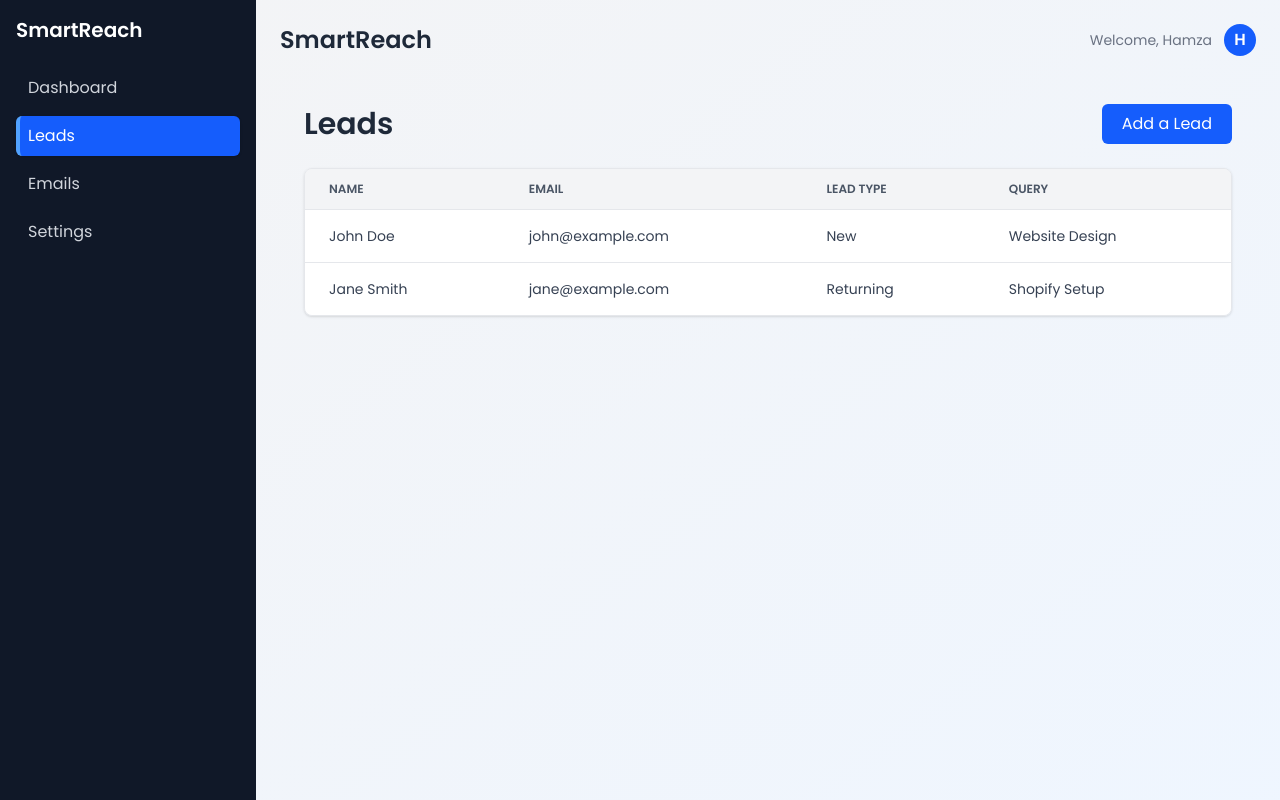
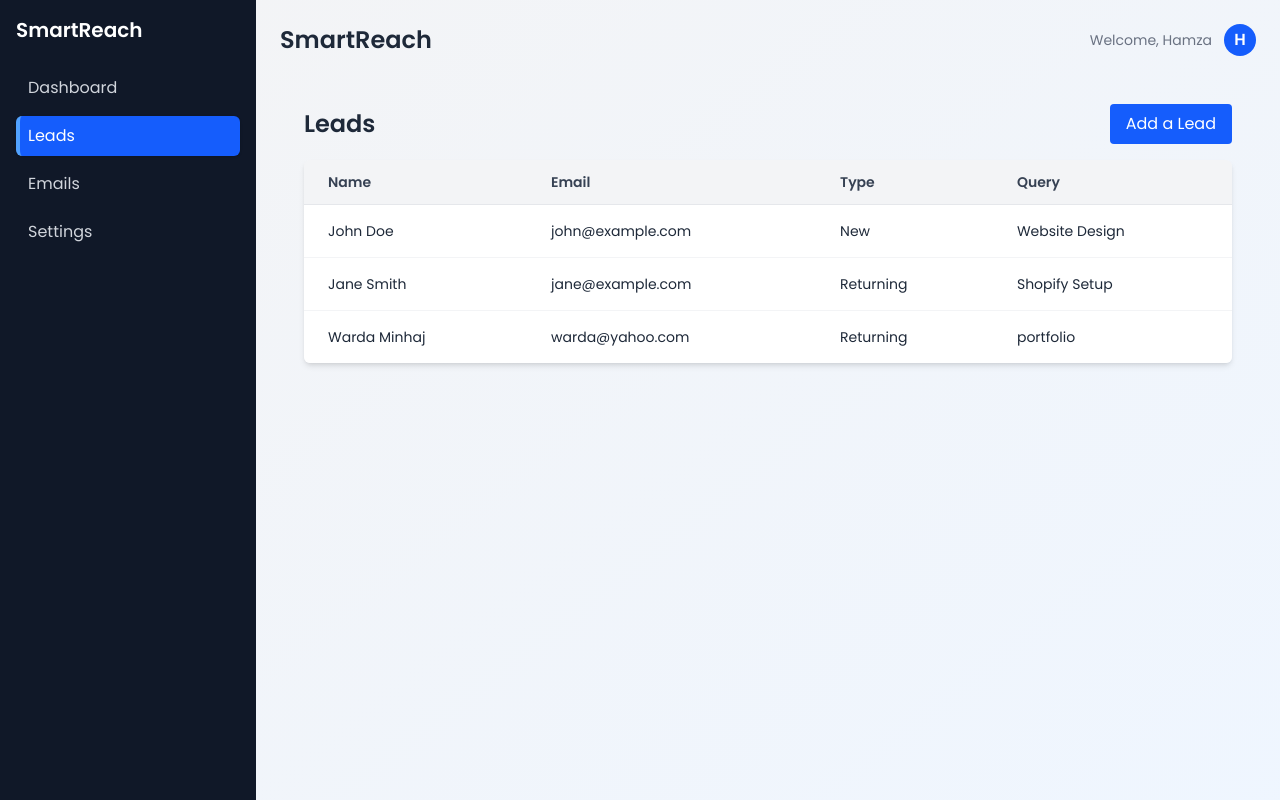
Before and after one commit to hamzam2mhs/smart-reach, a Next.js app: page /leads in a window 1280 px wide. Built offline with nearby package versions, Linux system fonts and the light colour scheme.

Commit message:
Added mock leads in the csv for display.

```diff
--- a/package.json
+++ b/package.json
@@ -10,6 +10,7 @@
   },
   "dependencies": {
     "next": "15.4.4",
+    "papaparse": "^5.5.3",
     "react": "19.1.0",
     "react-dom": "19.1.0",
     "react-icons": "^5.5.0"
@@ -18,6 +19,7 @@
     "@eslint/eslintrc": "^3",
     "@tailwindcss/postcss": "^4",
     "@types/node": "^20",
+    "@types/papaparse": "^5.3.16",
     "@types/react": "^19",
     "@types/react-dom": "^19",
     "eslint": "^9",
--- a/src/app/leads/page.tsx
+++ b/src/app/leads/page.tsx
@@ -1,54 +1,60 @@
 'use client'
 
-import { useState } from 'react'
+import { useEffect, useState } from 'react'
+import Papa from 'papaparse'
 import { AddLeadModal } from '@/components/AddLeadModal'
 
 export default function LeadsPage() {
     const [isModalOpen, setIsModalOpen] = useState(false)
+    const [leads, setLeads] = useState<any[]>([])
+
+    useEffect(() => {
+        fetch('/leads.csv')
+            .then(res => res.text())
+            .then(text => {
+                Papa.parse(text, {
+                    header: true,
+                    skipEmptyLines: true,
+                    complete: (results) => {
+                        setLeads(results.data)
+                    }
+                })
+            })
+    }, [])
 
     return (
         <div className="p-6 text-gray-800">
-            {/* Header and Add Lead Button */}
-            <div className="flex justify-between items-center mb-6">
-                <h1 className="text-3xl font-bold">Leads</h1>
+            <div className="flex justify-between items-center mb-4">
+                <h1 className="text-2xl font-bold">Leads</h1>
                 <button
                     onClick={() => setIsModalOpen(true)}
-                    className="bg-blue-600 text-white px-5 py-2 rounded-md hover:bg-blue-700 transition"
+                    className="bg-blue-600 text-white px-4 py-2 rounded hover:bg-blue-700 transition"
                 >
                     Add a Lead
                 </button>
             </div>
 
-            {/* Placeholder for Leads Table */}
-            <div className="border border-gray-200 rounded-lg shadow-sm overflow-x-auto">
-                <table className="min-w-full divide-y divide-gray-200 text-sm">
-                    <thead className="bg-gray-100 text-gray-600 uppercase text-xs font-semibold">
-                    <tr>
-                        <th className="px-6 py-3 text-left">Name</th>
-                        <th className="px-6 py-3 text-left">Email</th>
-                        <th className="px-6 py-3 text-left">Lead Type</th>
-                        <th className="px-6 py-3 text-left">Query</th>
+            <table className="min-w-full divide-y divide-gray-200 shadow-md rounded-md overflow-hidden">
+                <thead className="bg-gray-100 text-left text-sm font-semibold text-gray-700">
+                <tr>
+                    <th className="px-6 py-3">Name</th>
+                    <th className="px-6 py-3">Email</th>
+                    <th className="px-6 py-3">Type</th>
+                    <th className="px-6 py-3">Query</th>
+                </tr>
+                </thead>
+                <tbody className="bg-white divide-y divide-gray-100 text-sm">
+                {leads.map((lead, idx) => (
+                    <tr key={idx}>
+                        <td className="px-6 py-4">{lead.name}</td>
+                        <td className="px-6 py-4">{lead.email}</td>
+                        <td className="px-6 py-4">{lead.type}</td>
+                        <td className="px-6 py-4">{lead.query}</td>
                     </tr>
-                    </thead>
-                    <tbody className="bg-white divide-y divide-gray-200 text-gray-700">
-                    {/* Placeholder rows */}
-                    <tr>
-                        <td className="px-6 py-4">John Doe</td>
-                        <td className="px-6 py-4">john@example.com</td>
-                        <td className="px-6 py-4">New</td>
-                        <td className="px-6 py-4">Website Design</td>
-                    </tr>
-                    <tr>
-                        <td className="px-6 py-4">Jane Smith</td>
-                        <td className="px-6 py-4">jane@example.com</td>
-                        <td className="px-6 py-4">Returning</td>
-                        <td className="px-6 py-4">Shopify Setup</td>
-                    </tr>
-                    </tbody>
-                </table>
-            </div>
+                ))}
+                </tbody>
+            </table>
 
-            {/* Modal for Add Lead */}
             <AddLeadModal isOpen={isModalOpen} onClose={() => setIsModalOpen(false)} />
         </div>
     )
```
Also changed, not shown: public/leads.csv (added), 1 other file (tests, documents, lock files or other folders).
